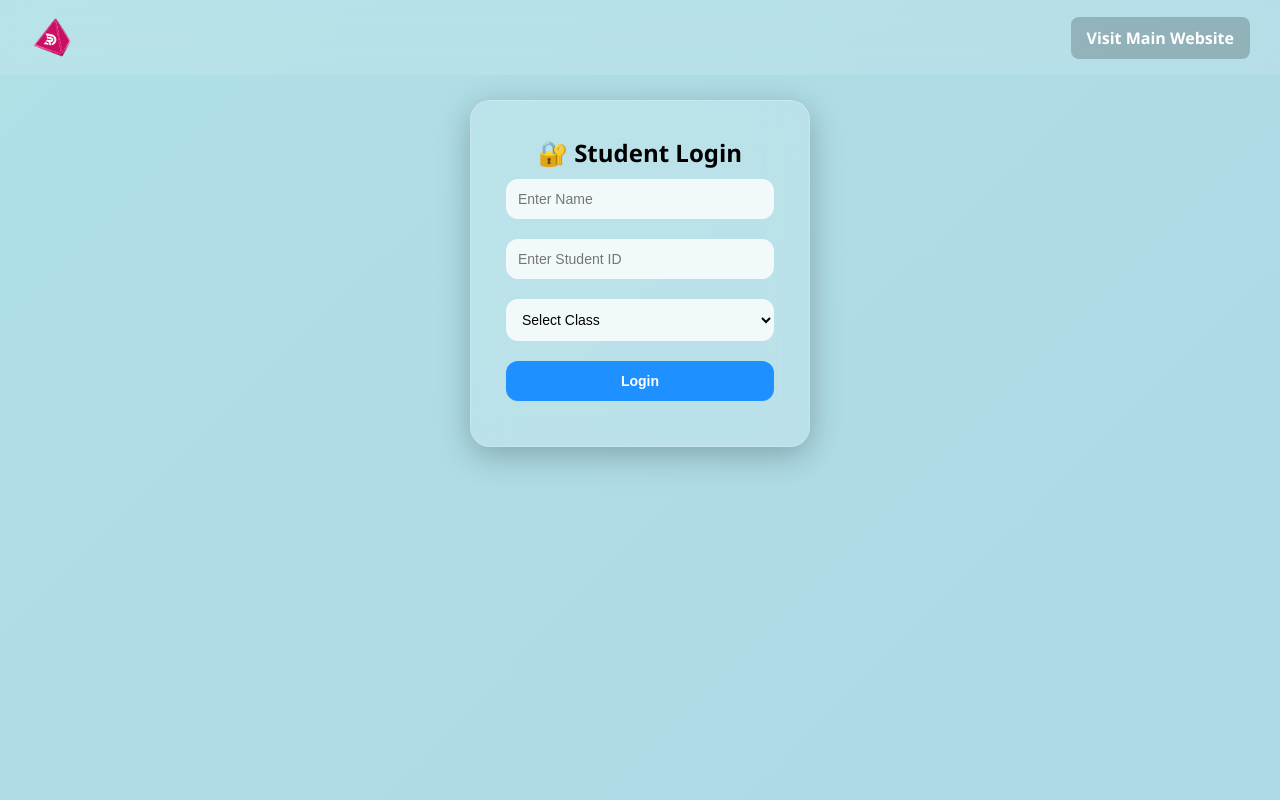
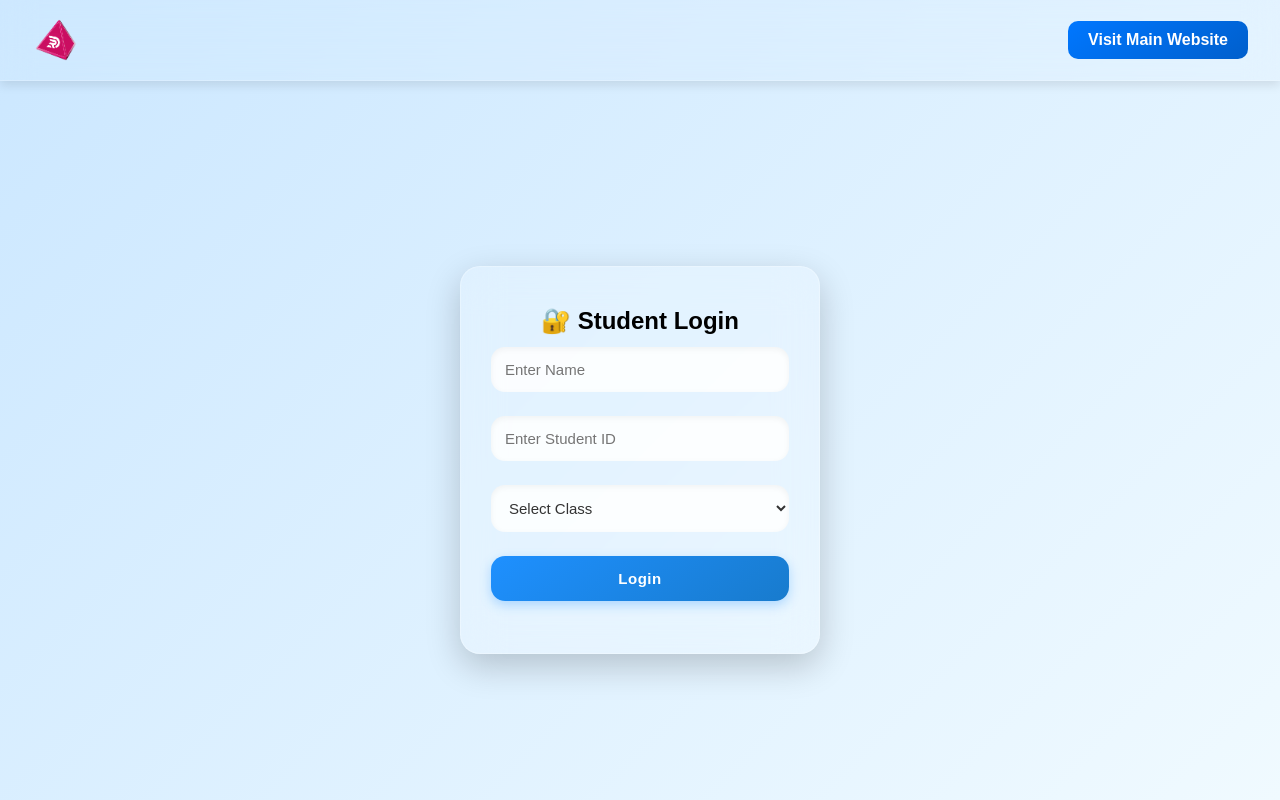
Before and after one commit to imurari13/student-login-delta, a plain HTML site: page index.html in a window 1280 px wide. Drawn offline with Linux system fonts and the light colour scheme.

Commit message:
Update styles.css

```diff
--- a/styles.css
+++ b/styles.css
@@ -6,101 +6,119 @@
 }
 
 body {
-  font-family: 'Segoe UI', sans-serif;
+  font-family: 'Poppins', sans-serif;
   min-height: 100vh;
-  background: linear-gradient(135deg, #b0e0e6, #add8e6);
+  background: linear-gradient(135deg, #cbe7ff, #f0faff);
   display: flex;
   flex-direction: column;
   align-items: center;
+  justify-content: center;
+  overflow-x: hidden;
 }
 
-/* Header Bar */
+/* Topbar / Header */
 .topbar {
   width: 100%;
-  padding: 15px 30px;
+  padding: 16px 32px;
   display: flex;
   justify-content: space-between;
   align-items: center;
-  background: rgba(255, 255, 255, 0.1);
-  backdrop-filter: blur(12px);
+  background: rgba(255, 255, 255, 0.05);
+  backdrop-filter: blur(16px);
+  border-bottom: 1px solid rgba(255, 255, 255, 0.2);
   position: fixed;
   top: 0;
   left: 0;
-  z-index: 10;
+  z-index: 100;
+  box-shadow: 0 4px 10px rgba(0, 0, 0, 0.1);
 }
 
 .logo {
-  height: 45px;
+  height: 48px;
 }
 
 .website-link {
   text-decoration: none;
-  color: #ffffff;
-  background: rgba(0, 0, 0, 0.2);
-  padding: 10px 16px;
-  border-radius: 8px;
-  font-weight: bold;
-  transition: 0.3s ease;
+  color: #fff;
+  background: linear-gradient(145deg, #0077ff, #005fcc);
+  padding: 10px 20px;
+  border-radius: 10px;
+  font-weight: 600;
+  transition: all 0.3s ease;
 }
 
 .website-link:hover {
   background: #fff;
   color: #0077ff;
-  box-shadow: 0 0 12px rgba(255, 255, 255, 0.4);
+  box-shadow: 0 4px 12px rgba(0, 119, 255, 0.3);
 }
 
 /* Main Glass Card */
 .container {
-  margin-top: 100px;
-  padding: 35px;
-  width: 340px;
+  margin-top: 120px;
+  padding: 40px 30px;
+  width: 360px;
   border-radius: 20px;
-  background: rgba(255, 255, 255, 0.15);
-  box-shadow: 0 8px 32px rgba(0, 0, 0, 0.25);
-  backdrop-filter: blur(18px);
-  border: 1px solid rgba(255, 255, 255, 0.2);
+  background: rgba(255, 255, 255, 0.2);
+  box-shadow: 0 12px 35px rgba(0, 0, 0, 0.2);
+  backdrop-filter: blur(20px);
+  border: 1px solid rgba(255, 255, 255, 0.25);
   text-align: center;
   animation: fadeIn 1s ease forwards;
+  transition: all 0.3s ease-in-out;
 }
 
 /* Inputs */
 input, select, button {
   width: 100%;
-  padding: 12px;
-  margin: 10px 0;
-  border-radius: 12px;
+  padding: 14px;
+  margin: 12px 0;
+  border-radius: 14px;
   border: none;
-  font-size: 14px;
+  font-size: 15px;
+  font-family: inherit;
   outline: none;
+  transition: all 0.25s ease-in-out;
 }
 
 input, select {
-  background: rgba(255, 255, 255, 0.8);
+  background: rgba(255, 255, 255, 0.85);
+  color: #333;
+  box-shadow: inset 0 2px 6px rgba(0, 0, 0, 0.05);
 }
 
+input:focus, select:focus {
+  box-shadow: 0 0 5px #1e90ff;
+}
+
+/* Button */
 button {
-  background-color: #1e90ff;
+  background: linear-gradient(145deg, #1e90ff, #187bcd);
   color: white;
-  font-weight: bold;
+  font-weight: 600;
+  letter-spacing: 0.5px;
   cursor: pointer;
-  transition: background 0.3s ease;
+  box-shadow: 0 4px 12px rgba(30, 144, 255, 0.3);
 }
 
 button:hover {
-  background-color: #1c86ee;
+  background: linear-gradient(145deg, #187bcd, #1468a8);
+  transform: scale(1.02);
 }
 
 /* Error Box */
 .error-box {
-  margin-top: 15px;
+  margin-top: 18px;
   background: #ff4d4d;
   color: white;
-  padding: 10px;
-  border-radius: 8px;
-  font-weight: bold;
+  padding: 12px 14px;
+  border-radius: 10px;
+  font-weight: 600;
+  box-shadow: 0 4px 10px rgba(255, 0, 0, 0.2);
+  animation: shake 0.3s ease;
 }
 
-/* Animation */
+/* Animations */
 @keyframes fadeIn {
   0% {
     transform: translateY(40px);
@@ -111,3 +129,11 @@ button:hover {
     opacity: 1;
   }
 }
+
+@keyframes shake {
+  0% { transform: translateX(0); }
+  25% { transform: translateX(-4px); }
+  50% { transform: translateX(4px); }
+  75% { transform: translateX(-4px); }
+  100% { transform: translateX(0); }
+}
```
